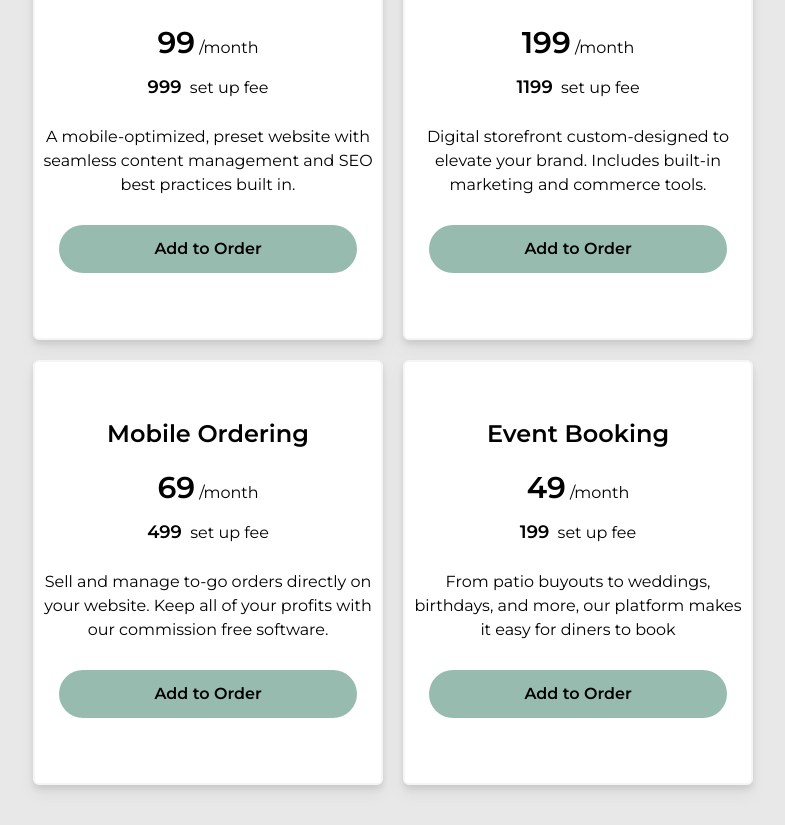
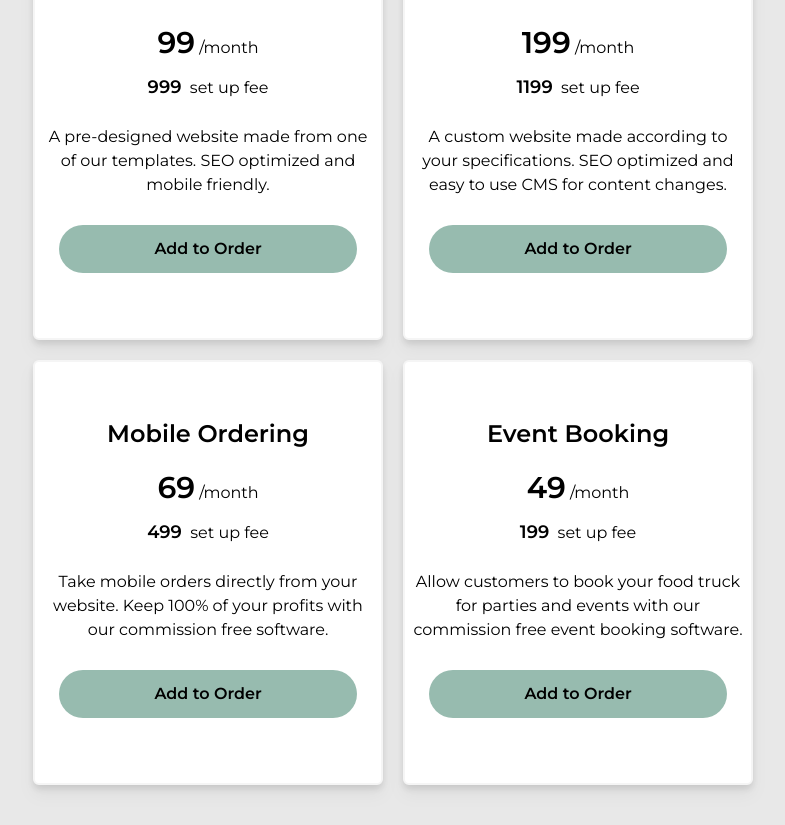
Before and after one commit to rwyattwalker/order-up, a Next.js app: page /pricing in a window 1280 px wide. Shown: the part 385-1210 px from the top of the page, without its empty margins (247-1032 px from the left). Built offline with nearby package versions, Linux system fonts and the light colour scheme.

Commit message:
Pricing Updates

```diff
--- a/pages/pricing.tsx
+++ b/pages/pricing.tsx
@@ -16,10 +16,10 @@ export default function Pricing() {
         <button className='py-2 px-4 bg-pastel-green rounded-lg inline w-fit text-white font-semibold mx-auto mt-1'>Contact Us</button>
       </div>
         <div className='grid grid-cols-1 md:grid-cols-2 md:max-w-[725px] 2xl:max-w-none 2xl:grid-cols-4 justify-center gap-5 mt-5 mb-5 mx-auto' >
-          <PricingContainer id={1} text={"A mobile-optimized, preset website with seamless content management and SEO best practices built in."} classes={"2xl:mt-10"} plan={"Basic Web"} headerText={"Sign up for the basic plan."} price={99} fee={999} bullets={["Custom Website", "Real Time Location Display", "SEO Optimization", "Content Management System"]} />
-          <PricingContainer id={2} text={"Digital storefront custom-designed to elevate your brand. Includes built-in marketing and commerce tools."} classes={"2xl:-mt-1"} fee={1199} plan={"Premium Web"} headerText={"Sign up for the basic plan."} price={199} bullets={["Custom Website", "Real Time Location Tracking"]} />
-          <PricingContainer id={3} text={"Sell and manage to-go orders directly on your website. Keep all of your profits with our commission free software."} fee={499} plan={"Mobile Ordering"} classes={"2xl:-mt-1"} headerText={"Sign up for the basic plan."} price={69} bullets={["Custom Website", "Real Time Location Tracking"]} />
-          <PricingContainer id={4} text={"From patio buyouts to weddings, birthdays, and more, our platform makes it easy for diners to book"} fee={199} classes={"2xl:mt-10"} plan={"Event Booking"} headerText={"Sign up for the basic plan."} price={49} bullets={["Custom Website", "Real Time Location Tracking"]} />
+          <PricingContainer id={1} text={"A pre-designed website made from one of our templates. SEO optimized and mobile friendly."} classes={"2xl:mt-10"} plan={"Basic Web"} headerText={"Sign up for the basic plan."} price={99} fee={999} bullets={["Custom Website", "Real Time Location Display", "SEO Optimization", "Content Management System"]} />
+          <PricingContainer id={2} text={"A custom website made according to your specifications. SEO optimized and easy to use CMS for content changes."} classes={"2xl:-mt-1"} fee={1199} plan={"Premium Web"} headerText={"Sign up for the basic plan."} price={199} bullets={["Custom Website", "Real Time Location Tracking"]} />
+          <PricingContainer id={3} text={"Take mobile orders directly from your website. Keep 100% of your profits with our commission free software."} fee={499} plan={"Mobile Ordering"} classes={"2xl:-mt-1"} headerText={"Sign up for the basic plan."} price={69} bullets={["Custom Website", "Real Time Location Tracking"]} />
+          <PricingContainer id={4} text={"Allow customers to book your food truck for parties and events with our commission free event booking software."} fee={199} classes={"2xl:mt-10"} plan={"Event Booking"} headerText={"Sign up for the basic plan."} price={49} bullets={["Custom Website", "Real Time Location Tracking"]} />
         </div>
           <div className='font-bold text-4xl'>Bundle & Save!</div>
           <PriceBundleContainer id={5} text={"Our best deal for the 21st Century Food Truck! Includes everything from the Premium Web, Mobile Ordering, and Event Booking Packages, all for one low price."} fee={1499} classes={"2xl:mt-10"} plan={"Order Up Bundle!"} headerText={"Sign up for the basic plan."} price={249} bullets={["Custom Website","Mobile Friendly", "SEO Optimization", "Real Time Location Tracking", "Accept and Manage Orders Online", "Easily Update Menu & Hours", "Yearly Site Redesign"]} />
```
